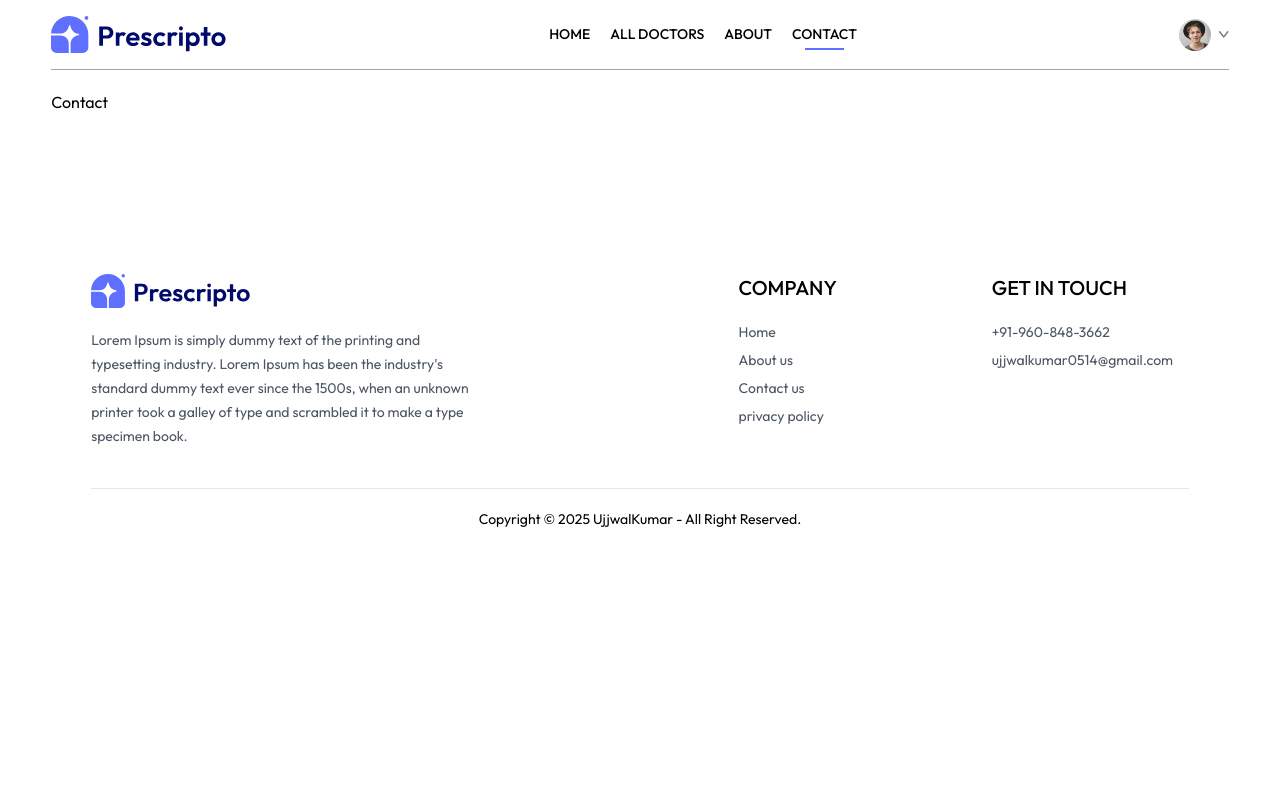
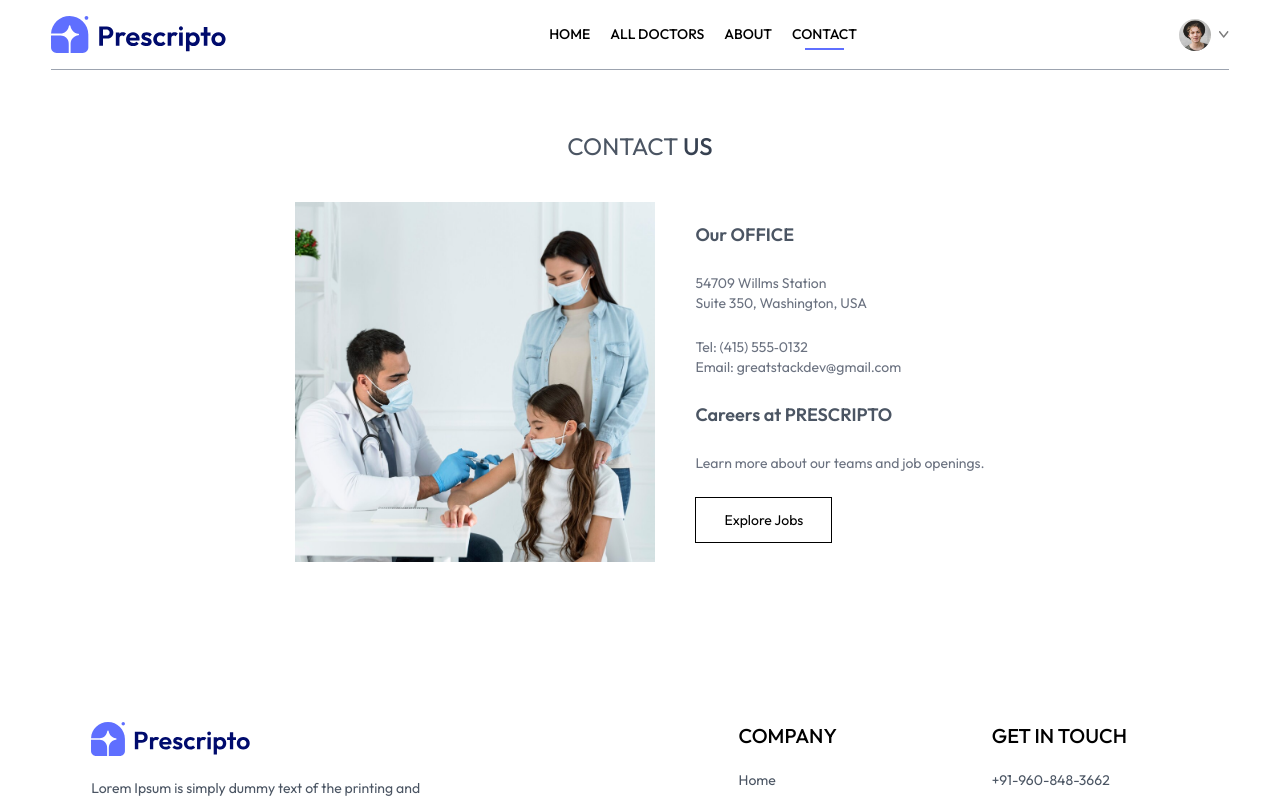
Before and after one commit to ujjwalkumarsahni/Online-Doctor-Consult, a React (Vite) app in the folder frontend/: page /contact in a window 1280 px wide. Shown: the top 800 px of the page. Built offline with nearby package versions, Linux system fonts and the light colour scheme.

Commit message:
Contact page done

```diff
--- a/frontend/src/pages/Contact.jsx
+++ b/frontend/src/pages/Contact.jsx
@@ -1,8 +1,29 @@
 import React from 'react'
+import { assets } from './../assets/assets';
 
 const Contact = () => {
   return (
-    <div>Contact</div>
+    <div>
+
+      <div className='text-center text-2xl pt-10 text-gray-600'>
+          <p>CONTACT <span className='font-medium text-gray-700'>US</span></p>
+      </div>
+
+      <div className='my-10 flex flex-col md:flex-row justify-center gap-10 mb-28 text-sm'>
+
+        <img className='w-full md:max-w-[360px]' src={assets.contact_image} alt="" />
+        <div className='flex flex-col items-start gap-6 justify-center'>
+          <p className='font-semibold text-lg text-gray-600'>Our OFFICE</p>
+          <p className='text-gray-500'>54709 Willms Station <br />Suite 350, Washington, USA</p>
+          <p className='text-gray-500'>Tel: (415) 555‑0132 <br /> Email: greatstackdev@gmail.com</p>
+          <p className='font-semibold text-lg text-gray-600'>Careers at PRESCRIPTO</p>
+          <p className='text-gray-500'>Learn more about our teams and job openings.</p>
+          <button className='border border-black px-7 py-3 text-sm hover:bg-black hover:text-white transition-all duration-500'>Explore Jobs</button>
+        </div>
+
+      </div>
+
+    </div>
   )
 }
 
```
